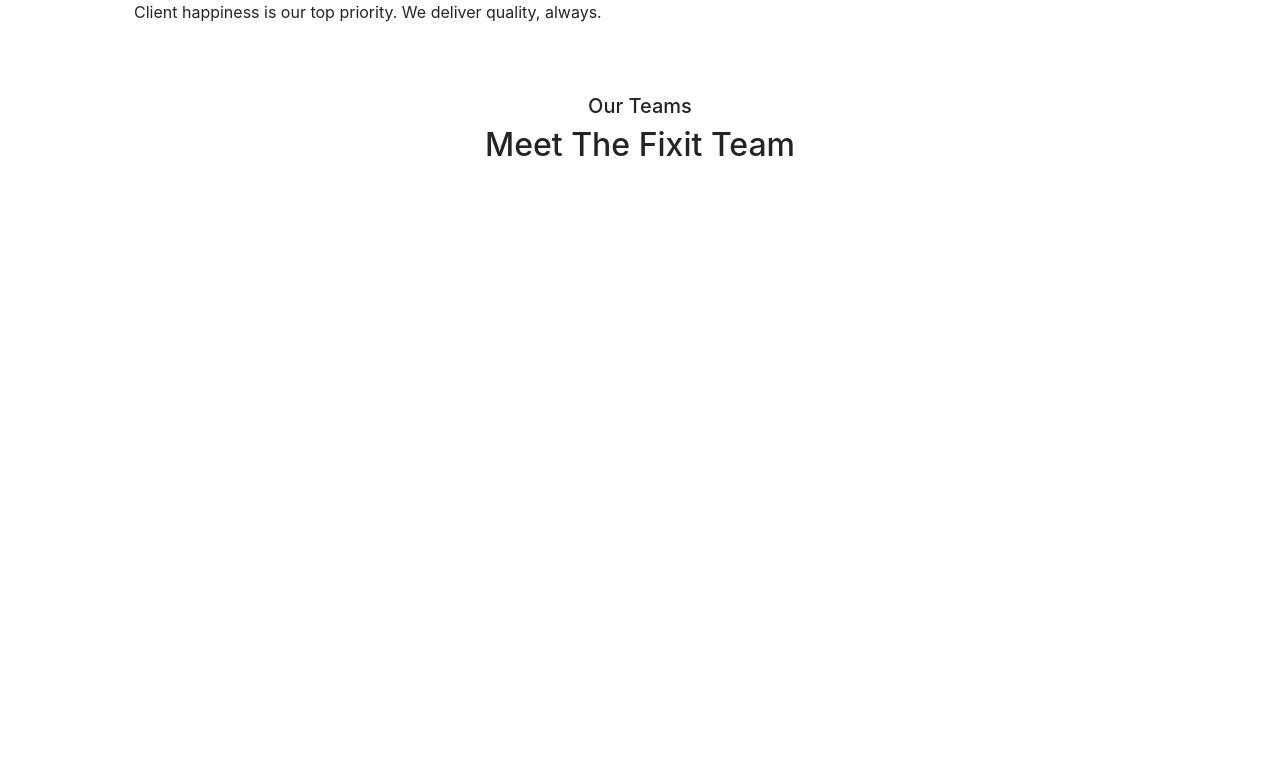
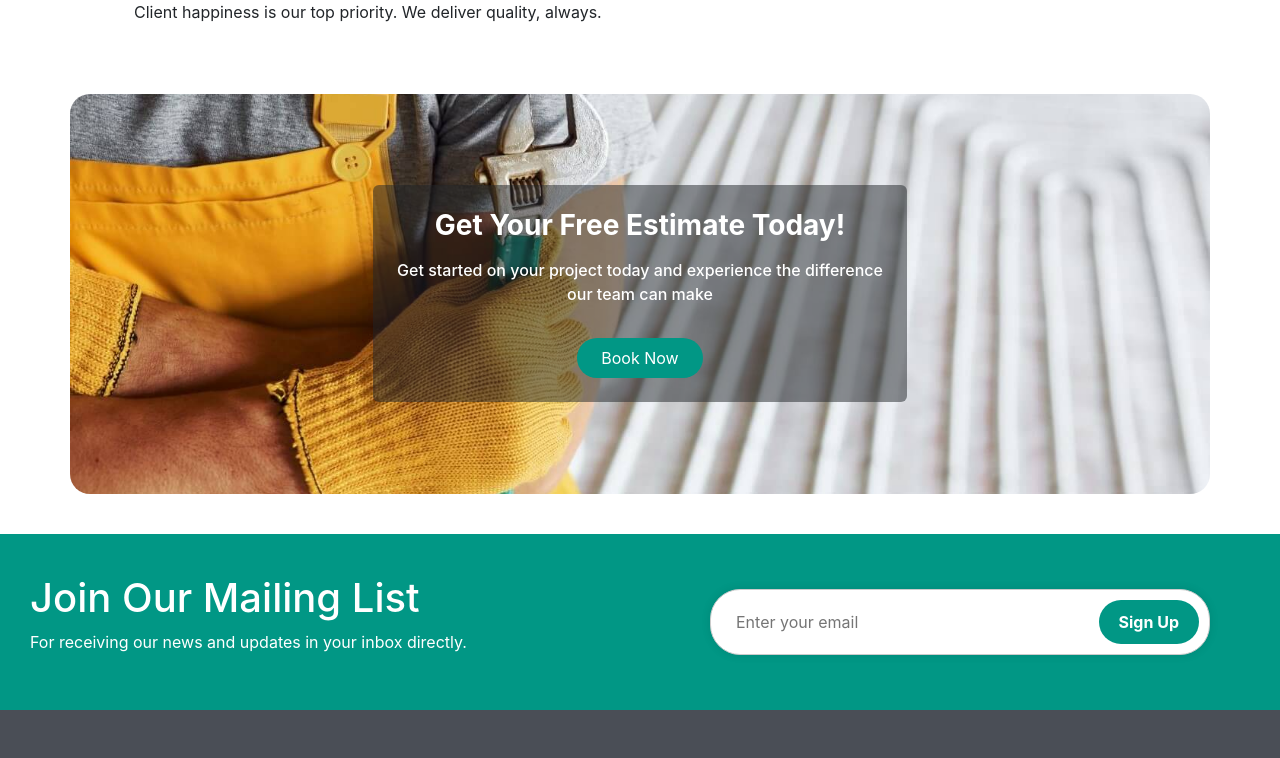
Before and after one commit to hiteshnexadvent/insurance-ui, a React (Create React App) app: page /about in a window 1280 px wide. Shown: the part 2292-3050 px from the top of the page. Before the commit the page ends 2464 px from the top, so only its background shows below. Built offline with nearby package versions, Linux system fonts and the light colour scheme; no server answers.

Commit message:
Update About

```diff
--- a/src/pages/AboutUs.jsx
+++ b/src/pages/AboutUs.jsx
@@ -1,6 +1,7 @@
 import React, { useEffect, useState } from "react";
 import Navbar from "../components/Navbar";
 import axios from "axios";
+import PageFooter from "./PageFooter";
 
 export default function AboutUs() {
   const [cover, setCover] = useState(null);
@@ -346,13 +347,27 @@
             </div>
           </div>
 
+          {/* --------------------------------- image3 start */}
+
           <div className="row mt-4">
-            <h5>Our Teams</h5>
-            <h2>Meet The Fixit Team</h2>
-            <div className="col-lg-4 col-md-6 col-12"></div>
-          </div>
+  <div className="col-12 about3 d-flex align-items-center justify-content-center">
+    <div className="text-white text-center p-4 bg-dark bg-opacity-50 rounded" style={{ maxWidth: '600px' }}>
+      <h3 className="fw-bold mb-3">Get Your Free Estimate Today!</h3>
+      <p className="fw-medium">
+        Get started on your project today and experience the difference <br />
+        our team can make
+      </p>
+      <button className="btn btn-primary mt-3 px-4 py-2 rounded-pill" style={{ backgroundColor: '#019785', border: 'none' }}>
+        Book Now
+      </button>
+    </div>
+  </div>
+</div>
+
         </div>
+
       </div>
+      <PageFooter></PageFooter>
     </div>
   );
 }
--- a/src/pages/StylePage.css
+++ b/src/pages/StylePage.css
@@ -140,7 +140,15 @@
 
 /* --------------------------------- about us */
 
-/* ✅ Default (no change needed for large screens) */
+.about3 {
+  background-image: url('/public/images/about3.jpg'); /* Remove /public/ */
+  background-size: cover;
+  background-position: center;
+  width: 100%;
+  height: 400px;
+  border-radius: 20px;
+  position: relative;
+}
 
 /* 📱 Mobile (width <= 767px): Stack everything vertically */
 @media (max-width: 767px) {
```
Also changed, not shown: public/images/about3.jpg (added).
